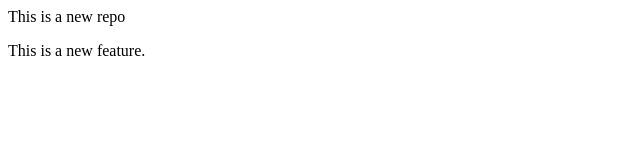
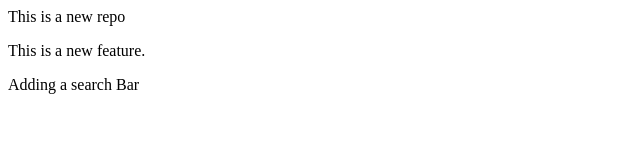
Before and after one commit to Maan37/LocalRepo, a plain HTML site: page index.html in a window 1280 px wide. Shown: the whole page, without its empty margins (0-640 px from the left). Drawn offline with Linux system fonts and the light colour scheme.

Commit message:
Add a search Bar

```diff
--- a/index.html
+++ b/index.html
@@ -1,2 +1,3 @@
 <p>This is a new repo</p>
 <p>This is a new feature.</p>
+<p>Adding a search Bar</p>
```
